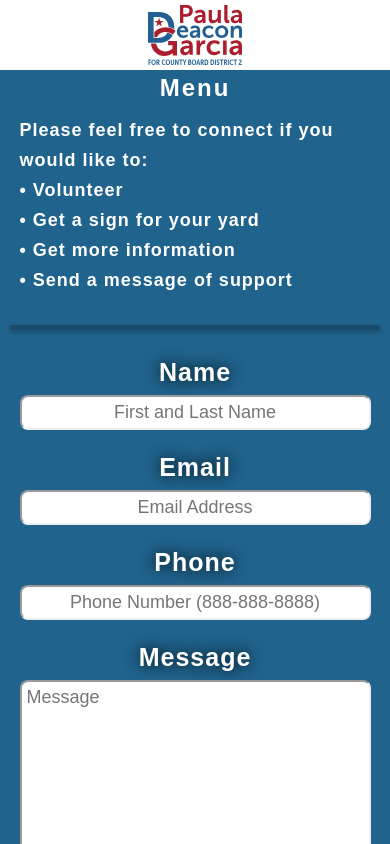
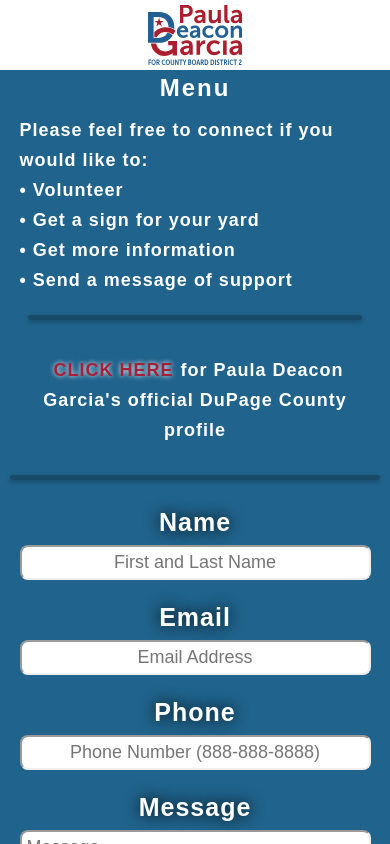
Before and after one commit to csgarcia612/CitizensForPDG, a React (Create React App) app: page /contact in a window 390 px wide. Shown: the top 844 px of the page. Built offline with nearby package versions, Linux system fonts and the light colour scheme.

Commit message:
updated endorsements and re-enabled countdown clock

```diff
--- a/src/components/contact/contact.js
+++ b/src/components/contact/contact.js
@@ -613,6 +613,21 @@ class Contact extends Component {
             <br />
             &bull; Send a message of support
           </p>
+          <span className='linkSeparator' />
+          <div className='countyProfileContainer'>
+            <p className='countyProfile'>
+              <a
+                className='countyProfileLink'
+                href='https://www.dupagecounty.gov/CountyBoard/Garcia/'
+                target='_blank'
+                rel='noopener noreferrer'
+                title='DuPage County Board Member Profile'
+              >
+                CLICK HERE
+              </a>
+              for Paula Deacon Garcia's official DuPage County profile
+            </p>
+          </div>
         </div>
         <span className='separator' />
         <div className='contactFormContainer'>
--- a/src/components/contact/contact.scss
+++ b/src/components/contact/contact.scss
@@ -98,6 +98,43 @@
       text-align: left;
       letter-spacing: 1px;
       color: white;
+    }
+
+    .linkSeparator {
+      display: flex;
+      position: relative;
+      width: 95%;
+      height: 5px;
+      border-radius: 5px;
+      background-color: rgba(0, 0, 0, 0.25);
+      box-shadow: rgba(0, 0, 0, 0.25) 0px 2px 5px;
+      margin: 20px 0px 20px 0px;
+    }
+
+    .countyProfileContainer {
+      margin-top: 15px;
+      text-align: center;
+
+      .countyProfile {
+        line-height: 35px;
+        font-family: sans-serif;
+        font-size: 22px;
+        font-weight: bold;
+        text-align: center;
+        letter-spacing: 1px;
+        color: white;
+      }
+
+      .countyProfileLink {
+        margin-left: 7px;
+        margin-right: 7px;
+        font-size: 22px;
+        font-family: sans-serif;
+        font-weight: bold;
+        text-decoration: none;
+        color: #a61f38;
+        text-shadow: 0 0 5px white;
+      }
     }
   }
 
@@ -262,6 +299,38 @@
         line-height: 35px;
         font-size: 25px;
       }
+
+      .linkSeparator {
+        width: 95%;
+        height: 5px;
+        margin: 20px 0px 20px 0px;
+      }
+
+      .countyProfileContainer {
+        margin-top: 15px;
+        text-align: center;
+
+        .countyProfile {
+          line-height: 35px;
+          font-family: sans-serif;
+          font-size: 22px;
+          font-weight: bold;
+          text-align: center;
+          letter-spacing: 1px;
+          color: white;
+        }
+
+        .countyProfileLink {
+          margin-left: 7px;
+          margin-right: 7px;
+          font-size: 22px;
+          font-family: sans-serif;
+          font-weight: bold;
+          text-decoration: none;
+          color: #a61f38;
+          text-shadow: 0 0 5px white;
+        }
+      }
     }
 
     .separator {
@@ -332,6 +401,43 @@
         line-height: 35px;
         font-size: 25px;
       }
+
+      .linkSeparator {
+        display: flex;
+        position: relative;
+        width: 95%;
+        height: 5px;
+        border-radius: 5px;
+        background-color: rgba(0, 0, 0, 0.25);
+        box-shadow: rgba(0, 0, 0, 0.25) 0px 2px 5px;
+        margin: 20px 0px 20px 0px;
+      }
+
+      .countyProfileContainer {
+        margin-top: 15px;
+        text-align: center;
+
+        .countyProfile {
+          line-height: 35px;
+          font-family: sans-serif;
+          font-size: 22px;
+          font-weight: bold;
+          text-align: center;
+          letter-spacing: 1px;
+          color: white;
+        }
+
+        .countyProfileLink {
+          margin-left: 7px;
+          margin-right: 7px;
+          font-size: 22px;
+          font-family: sans-serif;
+          font-weight: bold;
+          text-decoration: none;
+          color: #a61f38;
+          text-shadow: 0 0 5px white;
+        }
+      }
     }
 
     .separator {
@@ -394,6 +500,43 @@
         line-height: 30px;
         font-size: 18px;
       }
+
+      .linkSeparator {
+        display: flex;
+        position: relative;
+        width: 95%;
+        height: 5px;
+        border-radius: 5px;
+        background-color: rgba(0, 0, 0, 0.25);
+        box-shadow: rgba(0, 0, 0, 0.25) 0px 2px 5px;
+        margin: 20px 0px 20px 0px;
+      }
+
+      .countyProfileContainer {
+        margin-top: 15px;
+        text-align: center;
+
+        .countyProfile {
+          line-height: 30px;
+          font-family: sans-serif;
+          font-size: 18px;
+          font-weight: bold;
+          text-align: center;
+          letter-spacing: 1px;
+          color: white;
+        }
+
+        .countyProfileLink {
+          margin-left: 7px;
+          margin-right: 7px;
+          font-size: 18px;
+          font-family: sans-serif;
+          font-weight: bold;
+          text-decoration: none;
+          color: #a61f38;
+          text-shadow: 0 0 5px white;
+        }
+      }
     }
 
     .separator {
--- a/src/components/endorsements/endorsements.js
+++ b/src/components/endorsements/endorsements.js
@@ -17,6 +17,7 @@ import DuckworthEndorsement from '../../images/Duckworth_Banner.jpg';
 import DailyHeraldEndorsement from '../../images/DH_Banner2.jpg';
 import LiUNAEndorsement from '../../images/LiUNA_Endorsement.jpg';
 import AFSCME31Endorsement from '../../images/AFSCME31_Endorsement.jpg';
+import SMART265Endorsement from '../../images/SMART_Union265.jpg';
 
 class Endorsements extends Component {
   constructor() {
@@ -62,6 +63,38 @@ class Endorsements extends Component {
               Endorsements for Paula's 2022 campaign will appear here as they
               are announced.
             </p> */}
+            <div className='endorserContainerShort2'>
+              <div className='endorserImgContainer'>
+                <img
+                  className='endorserImg'
+                  src={SMART265Endorsement}
+                  alt='S.M.A.R.T. Union Local 265 Logo'
+                />
+              </div>
+              <div className='endorserInfoMainContainer'>
+                <div className='endorserTitleContainer'>
+                  <p className='endorserTitle'>SMART - Local Union 265</p>
+                  <p className='endorserSubTitle'>
+                    Sheet Metal, Air, Rail, Transportation
+                  </p>
+                  <a
+                    className='endorserSiteLink'
+                    href='https://www.smart265.org/'
+                    target='_blank'
+                    rel='noopener noreferrer'
+                    title='SMART - Local Union 265 - smart265.org'
+                  >
+                    <p className='endorserSiteLinkTitle'>smart265.org</p>
+                  </a>
+                </div>
+                <div className='endorserQuoteContainer'>
+                  <p className='endorserQuote'>
+                    "Paula Deacon Garcia is endorsed by SMART for her extensive
+                    experience in local government."
+                  </p>
+                </div>
+              </div>
+            </div>
             <div className='endorserContainerShort1'>
               <div className='endorserInfoMainContainer'>
                 <div className='endorserTitleContainer'>
--- a/src/components/homepage/homepage.scss
+++ b/src/components/homepage/homepage.scss
@@ -10,6 +10,25 @@
 
   .homepageHeaderContainer {
     margin: 0px 0px 25px 0px;
+
+    /* Sets the containers height and width */
+.base-timer {
+  position: relative;
+  height: 300px;
+  width: 300px;
+}
+
+/* Removes SVG styling that would hide the time label */
+.base-timer__circle {
+  fill: none;
+  stroke: none;
+}
+
+/* The SVG path that displays the timer's progress */
+.base-timer__path-elapsed {
+  stroke-width: 7px;
+  stroke: grey;
+}
 
     .countdownMainContainer {
       display: flex;
```
Also changed, not shown: src/components/homepage/homepage.js (+139 -21 lines), src/images/SMART_Union265.jpg (added), 1 other file (tests, documents, lock files or other folders).
